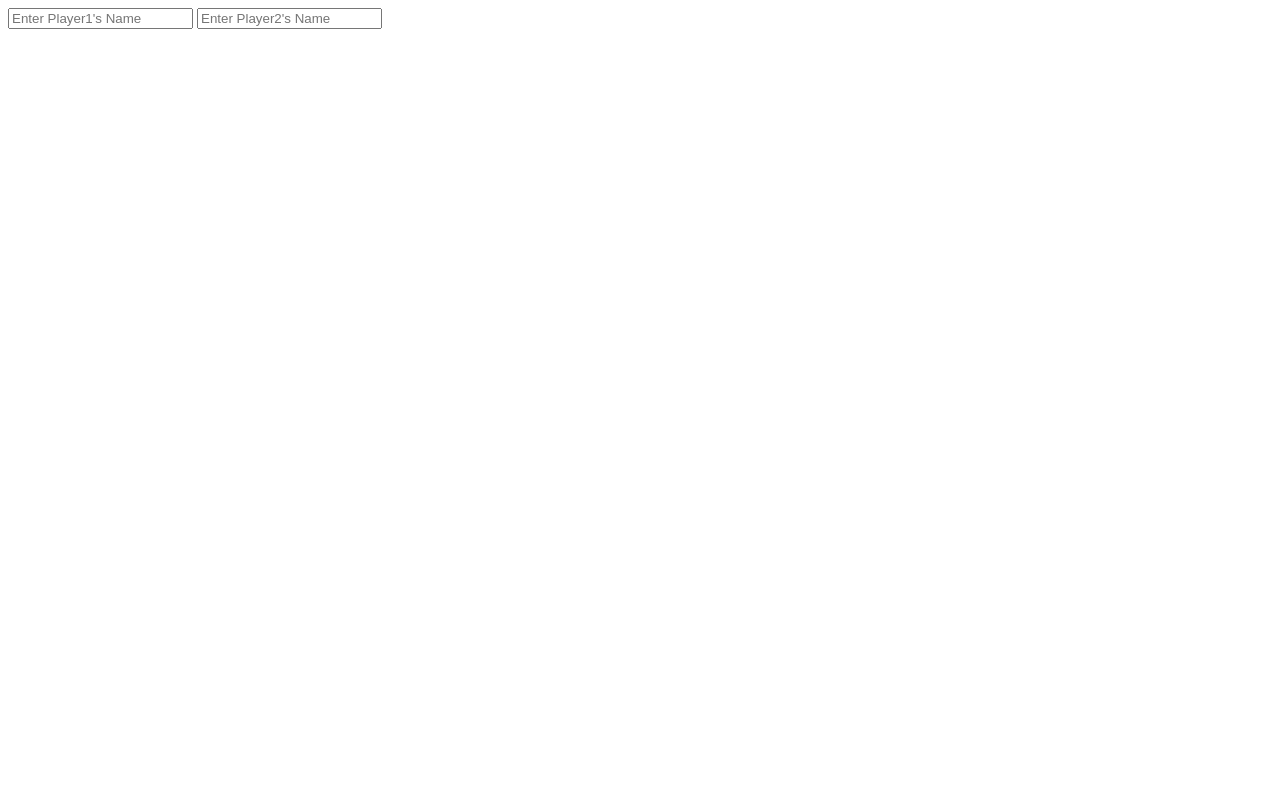
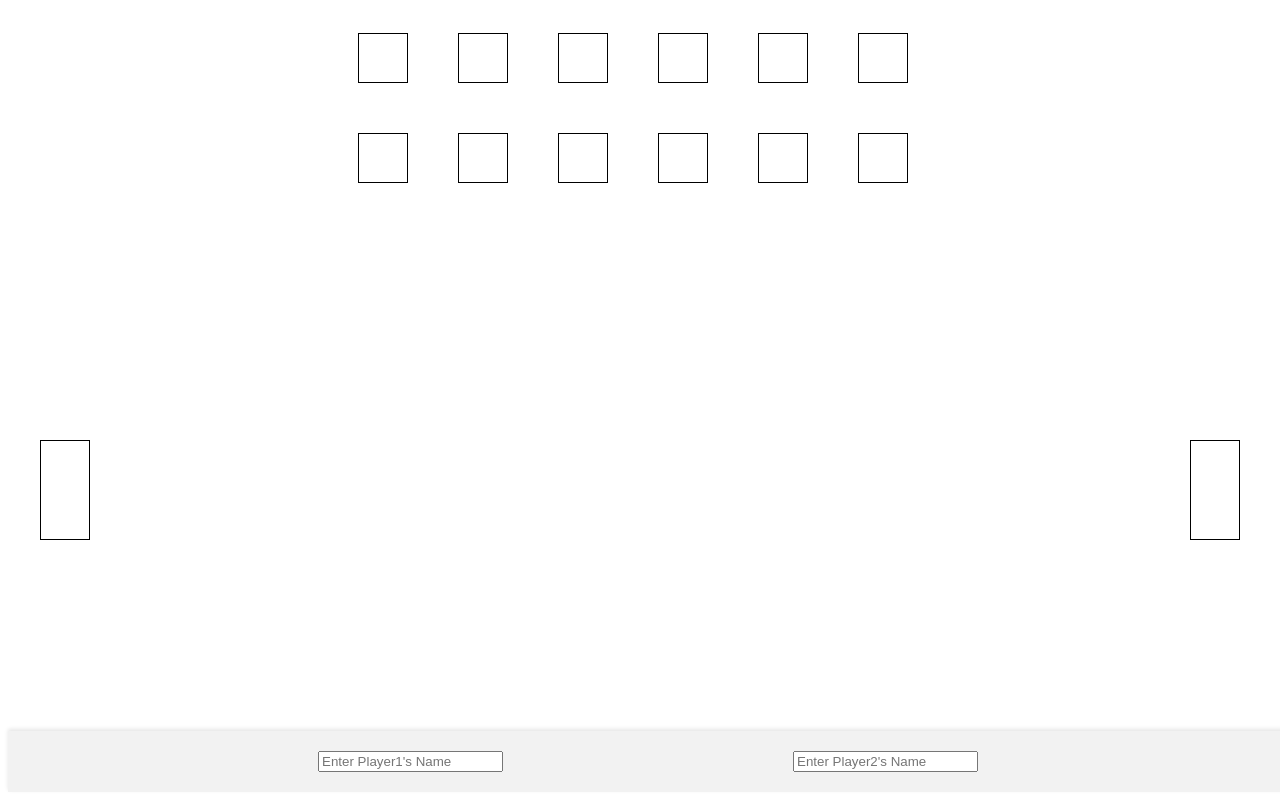
Before and after one commit to fahdm/Omweso, a plain HTML site: page index.html in a window 1280 px wide. Drawn offline with Linux system fonts and the light colour scheme.

Commit message:
I have added some css

```diff
--- a/main.css
+++ b/main.css
@@ -1,3 +1,76 @@
-*{
+* {
     box-sizing: border-box;
 }
+
+body,
+html {
+    width: 100%;
+    height: 100%;
+    display: flex;
+    flex-direction: column;
+    justify-content: space-between;
+}
+
+/* Game Board Container */
+.game-container {
+    display: flex;
+    justify-content: center;
+    align-items: center;
+    flex: 1;
+
+}
+
+/* Game Board */
+.game-board {
+    display: grid;
+    grid-template-columns: repeat(6, 100px);
+    grid-template-rows: repeat(2, 100px);
+    align-items: center;
+    justify-content: center;
+    flex: 1;
+
+}
+
+/* Cells */
+.cell {
+    width: 50px;
+    height: 50px;
+    border: 1px solid black;
+    margin: 10px;
+    display: flex;
+    justify-content: center;
+    align-items: center;
+    flex-grow: 1;
+}
+
+/* Score Bins - positioned as sidebars */
+.pot1,
+#pot2 {
+    position: fixed;
+    top: 50%;
+    width: 50px;
+    height: 100px;
+    border: 1px solid black;
+    display: flex;
+    margin: 40px;
+}
+
+.pot1 {
+    left: 0;
+}
+
+#pot2 {
+    right: 0;
+}
+
+.player-input {
+    display: flex;
+    align-items: center;
+    justify-content: space-evenly;
+    width: 100%;
+    padding: 20px;
+    background-color: #f2f2f2;
+    /* Light grey background */
+    box-shadow: 0 -2px 4px rgba(0, 0, 0, 0.1);
+    /* Soft shadow */
+}
```
